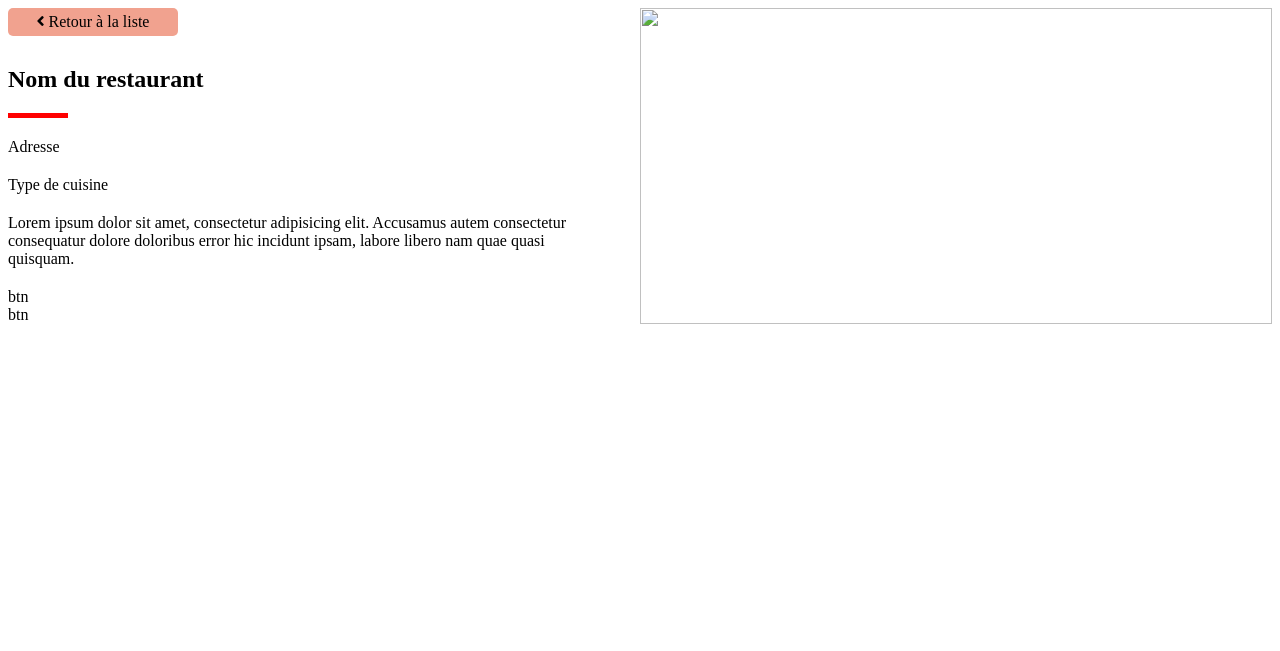
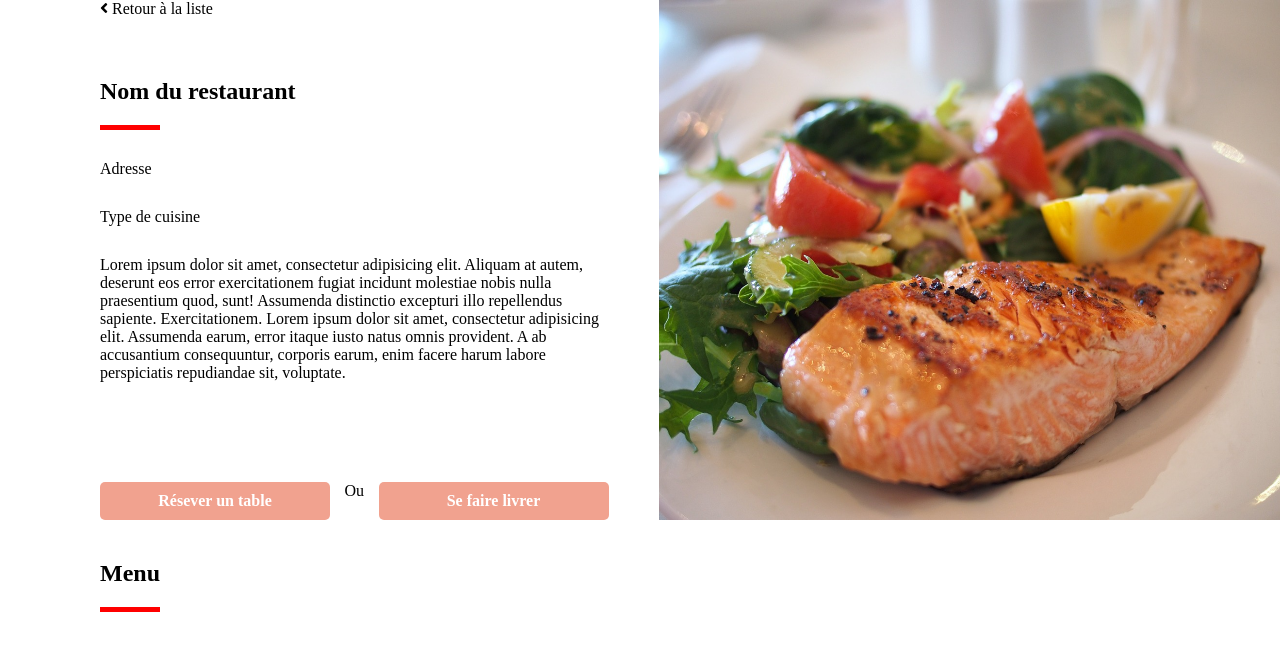
Before and after one commit to Yohan-latte/Ma-table, a PHP site: page /restaurant.php in a window 1280 px wide. Shown: the top 651 px of the page. Run offline with PHP 8.4, Linux system fonts and the light colour scheme; some libraries are stand-ins or nearby versions.

Commit message:
restaurant.php 2

```diff
--- a/App/css/style.css
+++ b/App/css/style.css
@@ -3,16 +3,32 @@ body{
     display: flex;
     flex-wrap: wrap;
     flex-direction: column;
+    margin: 0px;
+    font-family: Raleway;
 }
-#back-list{
-    width: 150px;
+.link{
+    cursor: pointer;
+}
+.btn{
+    width: 200px;
     background-color: #F1A28F;
     border-radius: 5px;
     text-align: center;
-    padding: 5px 10px;
+    padding: 10px 15px;
+    font-weight:bold;
+    color: white;
+}
+.duble-button{
+    display: flex;
+    flex-direction: row;
+    flex-wrap: nowrap;
+    justify-content: space-between;
+    align-items: stretch;
+    align-content: stretch;
+    margin-top: 100px;
 }
 #restaurant-name{
-    margin-top: 30px;
+    margin-top: 60px;
 }
 .title::after{
     content: "";
@@ -22,11 +38,8 @@ body{
     margin-top: 10px;
     background-color: red;
 }
-#description{
-    max-width: 90%;
-}
 .space-bottom{
-    margin-bottom: 20px;
+    margin-bottom: 30px;
 }
 #explication{
     display: flex;
@@ -35,10 +48,15 @@ body{
     justify-content: flex-start;
     align-items: stretch;
     align-content: stretch;
+    margin-left: 100px;
 }
 #left{
-    width: 50%;
+    width: 55%;
 }
 #right{
-    width: 50%;
+    width: 45%;
+    margin-right: 50px;
 }
+#menu{
+    margin: 20px 100px 0px 100px;
+}
--- a/App/src/restaurant.php
+++ b/App/src/restaurant.php
@@ -1,8 +1,8 @@
 <?php require_once ('../Base-Part/Header-Part/header.php')?>
-<div id="explication">
+<section id="explication">
     <div id="right">
-        <div id="back-list">
-    <span id="button-back" class="btn">
+        <div id="back-list" class="link">
+            <span id="button-back">
                 <i class="fas fa-angle-left"></i> Retour à la liste
             </span>
         </div>
@@ -18,15 +18,23 @@
             Type de cuisine
         </div>
         <div id="description" class="space-bottom">
-            Lorem ipsum dolor sit amet, consectetur adipisicing elit. Accusamus autem consectetur consequatur dolore doloribus error hic incidunt ipsam, labore libero nam quae quasi quisquam.
+            Lorem ipsum dolor sit amet, consectetur adipisicing elit. Aliquam at autem, deserunt eos error exercitationem fugiat incidunt molestiae nobis nulla praesentium quod, sunt! Assumenda distinctio excepturi illo repellendus sapiente. Exercitationem. Lorem ipsum dolor sit amet, consectetur adipisicing elit. Assumenda earum, error itaque iusto natus omnis provident. A ab accusantium consequuntur, corporis earum, enim facere harum labore perspiciatis repudiandae sit, voluptate.
         </div>
-        <div>btn</div>
-        <div>btn</div>
+        <div class="duble-button">
+            <div class="btn link">Résever un table</div>
+            <span>Ou</span>
+            <div class="btn link">Se faire livrer</div>
+        </div>
     </div>
     <div id="left">
-        <img src="http://via.placeholder.com/350x250" alt="" style="width: 100%; height: 100%">
+        <img src="../img/plat.jpg" alt="" style="width: 100%; height: 100%">
     </div>
+</section>
+<section id="menu">
+    <div class="title">
+        <h2>Menu</h2>
     </div>
+</section>
 
 
 <?php require_once ('../Base-Part/Footer-Part/footer.php')?>
```
Also changed, not shown: App/img/Logo_ma_table.png (added), App/img/plat.jpg (added). Lines whose indentation alone changed are shown as unchanged.
